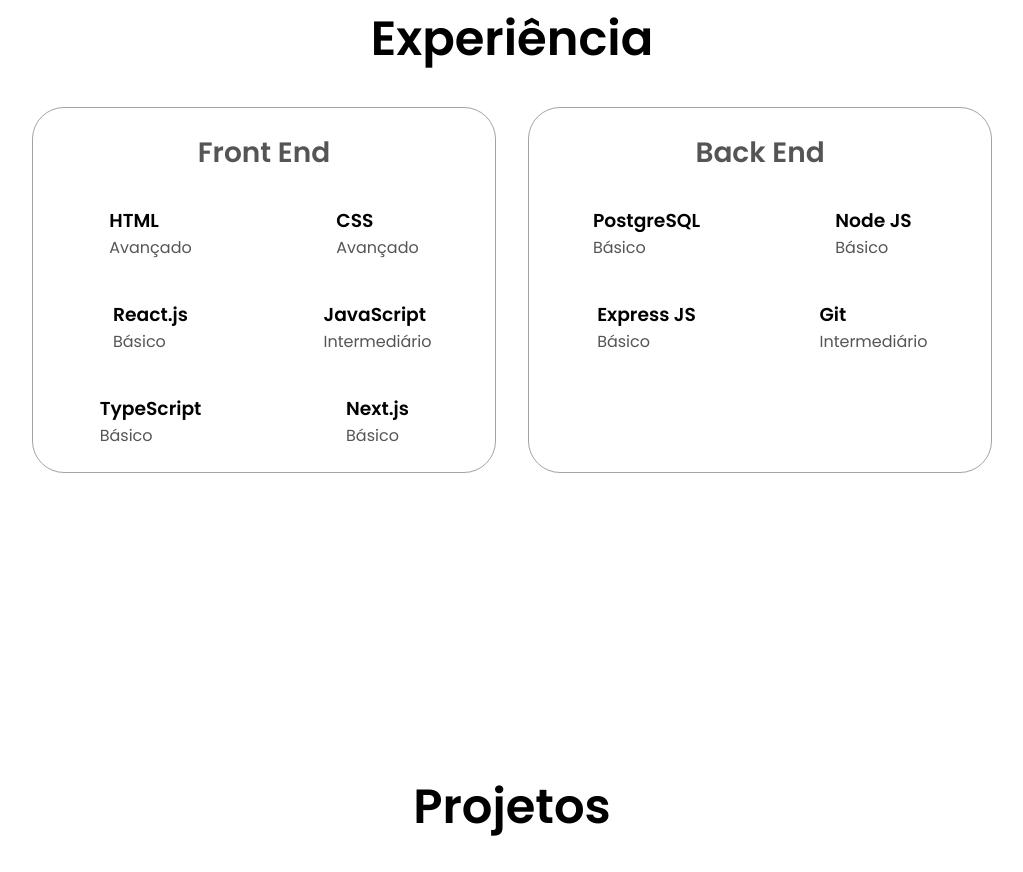
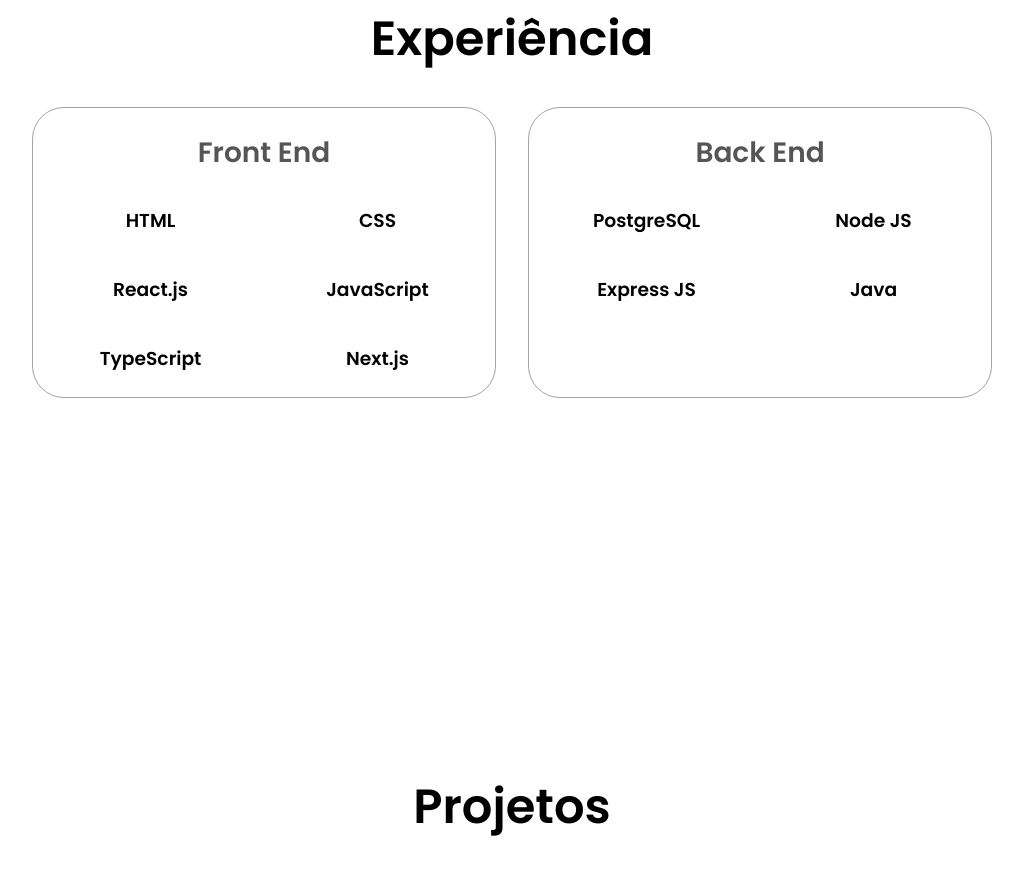
Before and after one commit to GustavoRMendes/portfolio-dev, a plain HTML site: page index.html in a window 1280 px wide. Shown: the part 1693-2565 px from the top of the page, without its empty margins (128-1151 px from the left). Drawn offline with Linux system fonts and the light colour scheme.

Commit message:
modificar experiências

```diff
--- a/index.html
+++ b/index.html
@@ -92,45 +92,33 @@
           <h2 class="experience-sub-title">Front End</h2>
           <div class="article-container">
             <article>
-
               <div>
                 <h3>HTML</h3>
-                <p>Avançado</p>
               </div>
             </article>
             <article>
-
               <div>
                 <h3>CSS</h3>
-                <p>Avançado</p>
               </div>
             </article>
             <article>
-
               <div>
                 <h3>React.js</h3>
-                <p>Básico</p>
               </div>
             </article>
             <article>
-
               <div>
                 <h3>JavaScript</h3>
-                <p>Intermediário</p>
               </div>
             </article>
             <article>
-
               <div>
                 <h3>TypeScript</h3>
-                <p>Básico</p>
               </div>
             </article>
             <article>
-
               <div>
                 <h3>Next.js</h3>
-                <p>Básico</p>
               </div>
             </article>
 
@@ -142,28 +130,24 @@
             <article>
               <div>
                 <h3>PostgreSQL</h3>
-                <p>Básico</p>
               </div>
             </article>
             <article>
 
               <div>
                 <h3>Node JS</h3>
-                <p>Básico</p>
               </div>
             </article>
             <article>
 
               <div>
                 <h3>Express JS</h3>
-                <p>Básico</p>
               </div>
             </article>
             <article>
 
               <div>
-                <h3>Git</h3>
-                <p>Intermediário</p>
+                <h3>Java</h3>
               </div>
             </article>
           </div>
```
